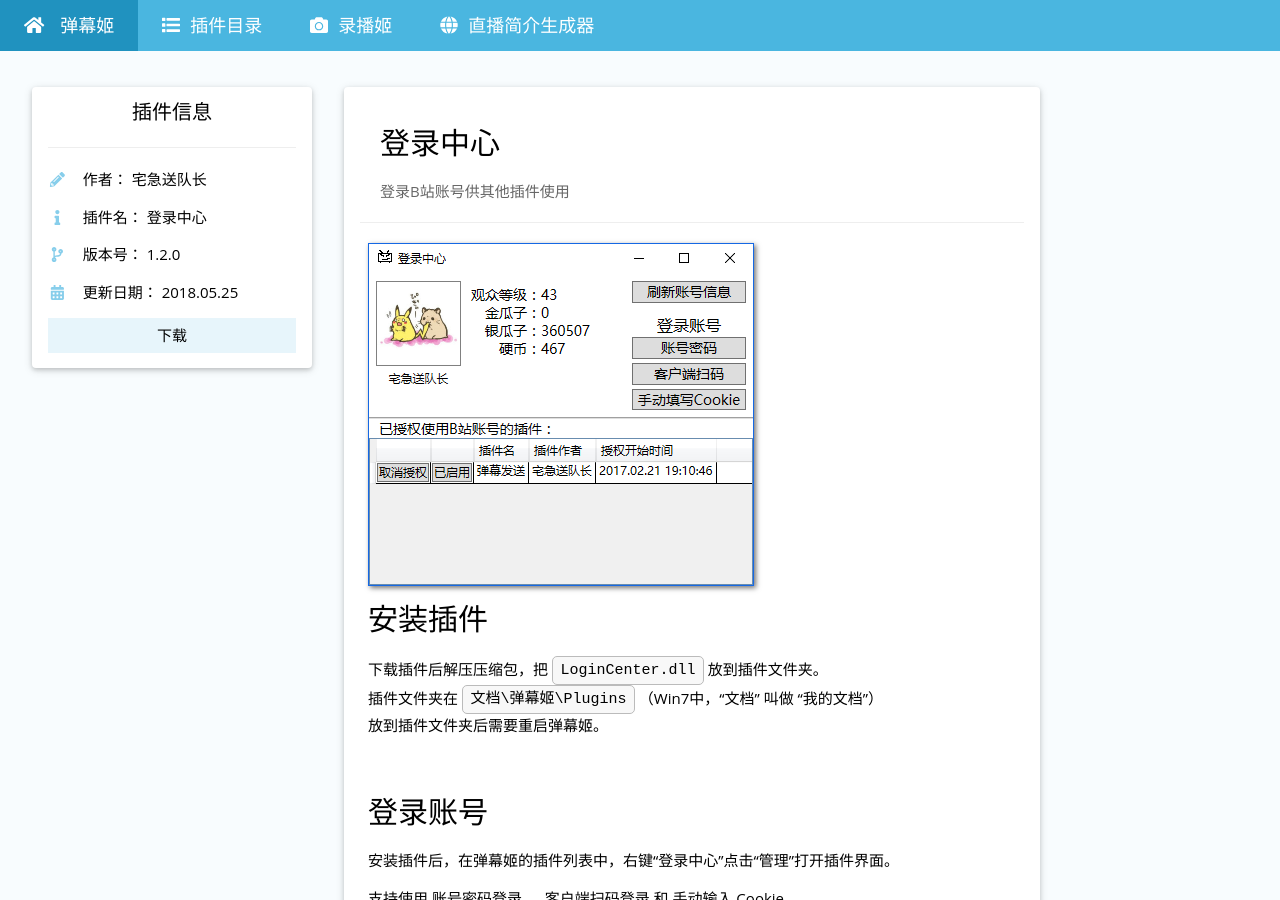
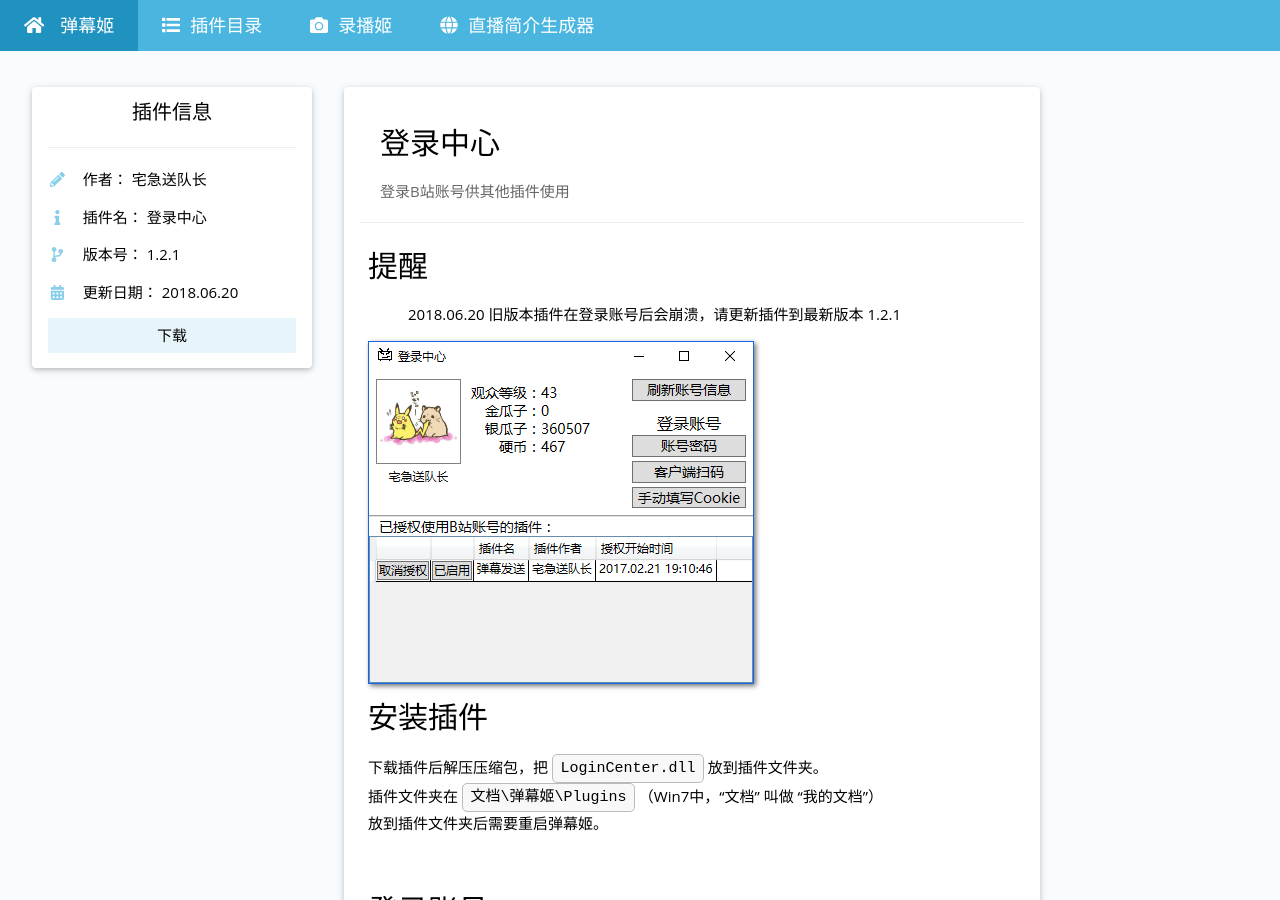
Before and after one commit to Bililive/www.danmuji.org, a Jekyll site: the page built from _plugin/LoginCenter.md, in a window 1280 px wide and 900 px high. Built offline with Jekyll 4.4.1, drawn with Linux system fonts in a browser that asks for light colours.

Commit message:
update LoginCenter 1.2.1

```diff
--- a/_plugin/LoginCenter.md
+++ b/_plugin/LoginCenter.md
@@ -5,13 +5,17 @@
 plugin_author: 宅急送队长
 plugin_name: 登录中心
 plugin_desc: 登录B站账号供其他插件使用
-plugin_version: 1.2.0
-plugin_update_datetime: 2018-05-25 00:00:00 +0800
+plugin_version: 1.2.1
+plugin_update_datetime: 2018-06-20 00:00:00 +0800
 plugin_update_desc: |-
-  修复登录后不显示用户信息的问题
+  修复登录后插件崩溃的问题
 plugin_dllink: /resource/LoginCenter/LoginCenter.zip
 #plugin_dlnote: 请不要二次上传到其他网站谢谢
 ---
+
+## 提醒
+
+> 2018.06.20 旧版本插件在登录账号后会崩溃，请更新插件到最新版本 1.2.1
 
 <img class="shadow" src="https://www.danmuji.cn/resource/LoginCenter/1.png" alt="插件界面" />
 
```
Also changed, not shown: 1 other file.
